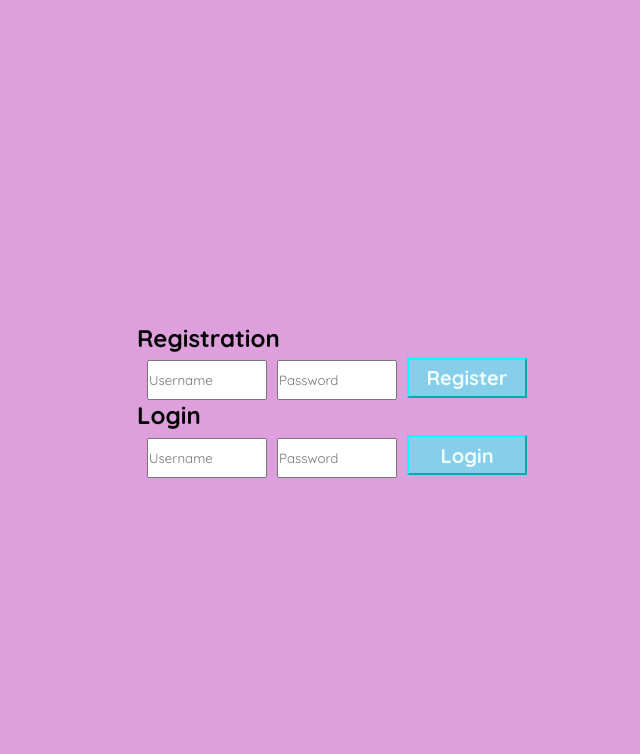
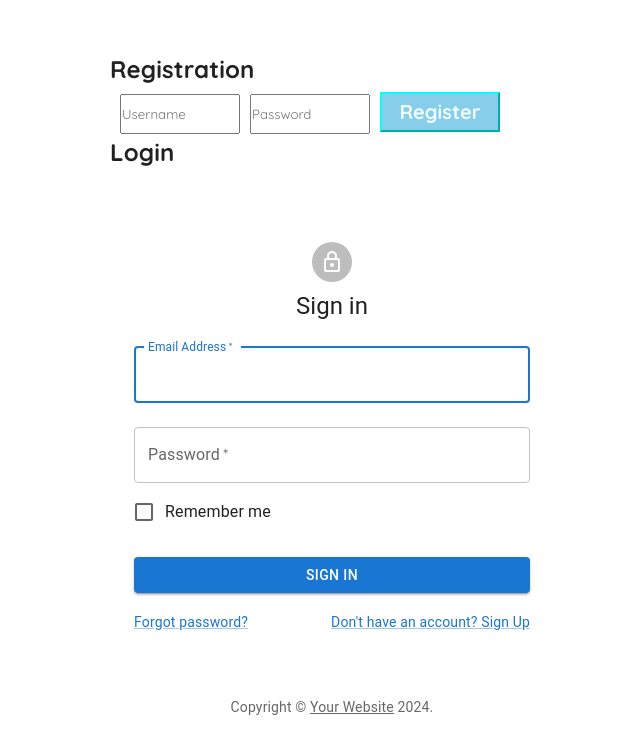
Before and after one commit to naveen965/clinic-system, a React (Create React App) app in the folder finance-app/: page / in a window 1280 px wide. Shown: the top 754 px of the page, without its empty margins (308-948 px from the left). Built offline with nearby package versions, Linux system fonts and the light colour scheme.

Commit message:
Updated Login.js using react material ui templete

```diff
--- a/finance-app/package.json
+++ b/finance-app/package.json
@@ -3,6 +3,9 @@
   "version": "0.1.0",
   "private": true,
   "dependencies": {
+    "@emotion/react": "^11.11.3",
+    "@emotion/styled": "^11.11.0",
+    "@mui/material": "^5.15.10",
     "@testing-library/jest-dom": "^5.17.0",
     "@testing-library/react": "^13.4.0",
     "@testing-library/user-event": "^13.5.0",
--- a/finance-app/src/App.css
+++ b/finance-app/src/App.css
@@ -12,7 +12,7 @@
   justify-content: center;
   align-items: center;
   min-height: 100vh;
-  background: plum;
+  background: rgb(255, 255, 255);
 }
 
 .inputBox{
--- a/finance-app/src/authentication/Login.js
+++ b/finance-app/src/authentication/Login.js
@@ -1,43 +1,112 @@
-import React, { useState } from 'react';
-import axios from 'axios';
-import '../App.css';
+import * as React from 'react';
+import {
+  Avatar,
+  Button,
+  CssBaseline,
+  TextField,
+  FormControlLabel,
+  Checkbox,
+  Link,
+  Grid,
+  Box,
+  Typography,
+  Container
+} from '@mui/material';
+import LockOutlinedIcon from '@mui/icons-material/LockOutlined';
+import { createTheme, ThemeProvider } from '@mui/material/styles';
 
-const Login = () => {
-  const [username, setUsername] = useState('');
-  const [password, setPassword] = useState('');
+function Copyright(props) {
+  return (
+    <Typography variant='body2' color='text.secondary' align='center' {...props}>
+      {'Copyright © '}
+      <Link color='inherit' href="https://mui.com/">
+        Your Website
+      </Link>{' '}
+      {new Date().getFullYear()}
+      {'.'}
+    </Typography>
+  )
+}
 
-  const handleLogin = async (e) => {
-    e.preventDefault();
+const defaultTheme = createTheme();
 
-    try {
-      const response = await axios.post('/api/login', { username, password });
-      // Handle successful login
-      console.log(response.data);
-    } catch (error) {
-      // Handle login error
-      console.error(error);
-    }
+export default function Login() {
+  const handleSubmit = (event) => {
+    event.preventDefault();
+    const data = new FormData(event.currentTarget);
+    console.log({
+      email: data.get('email'),
+      password: data.get('password'),
+    });
   };
 
   return (
-    <form onSubmit={handleLogin}>
-      <input
-        className="inputBox"
-        type="text"
-        placeholder="Username"
-        value={username}
-        onChange={(e) => setUsername(e.target.value)}
-      />
-      <input
-        className="inputBox"
-        type="password"
-        placeholder="Password"
-        value={password}
-        onChange={(e) => setPassword(e.target.value)}
-      />
-      <button className='button' type="submit">Login</button>
-    </form>
-  );
-};
-
-export default Login;
+    <ThemeProvider theme={defaultTheme}>
+      <Container component="main" maxWidth="xs">
+        <CssBaseline/>
+        <Box
+          sx={{
+            marginTop: 8,
+            display: 'flex',
+            flexDirection: 'column',
+            alignItems: 'center',
+          }}
+        >
+          <Avatar sx={{ m: 1, becolor: 'secondary.main'}}>
+            <LockOutlinedIcon/>
+          </Avatar>
+          <Typography component='h1' variant='h5'>
+            Sign in
+          </Typography>
+          <Box component='form' onSubmit={handleSubmit} noValidate sx={{ mt: 1 }}>
+            <TextField
+              margin='normal'
+              required
+              fullWidth
+              id='email'
+              label='Email Address'
+              name='email'
+              autoComplete='email'
+              autoFocus
+            />
+            <TextField
+              margin='normal'
+              required
+              fullWidth
+              id='password'
+              label='Password'
+              name='password'
+              type='password'
+              autoComplete='current-password'
+            />
+            <FormControlLabel
+              control={<Checkbox value='remember' color='primary'/>}
+              label="Remember me"
+            />
+            <Button
+              type='submit'
+              fullWidth
+              variant='contained'
+              sx={{ mt: 3, mb: 2 }}
+            >
+              Sign In
+            </Button>
+            <Grid container>
+              <Grid item xs>
+                <Link href="#" variant='body2'>
+                  Forgot password?
+                </Link>
+              </Grid>
+              <Grid item>
+                <Link href="#" variant='body2'>
+                  {"Don't have an account? Sign Up"}
+                </Link>
+              </Grid>
+            </Grid>
+          </Box>
+        </Box>
+        <Copyright sx={{ mt: 8, mb: 4 }}/>
+      </Container>
+    </ThemeProvider>
+  )
+}
```
Also changed, not shown: 1 other file (tests, documents, lock files or other folders).
